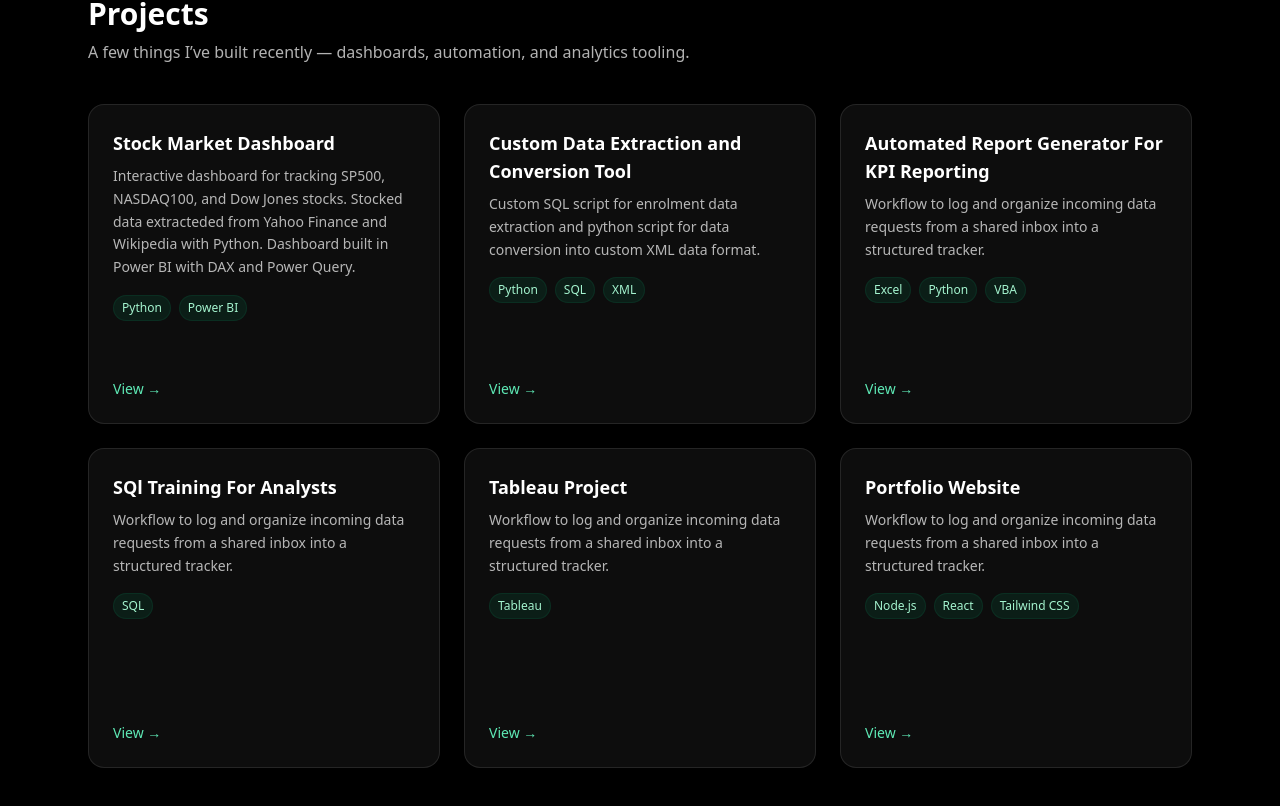
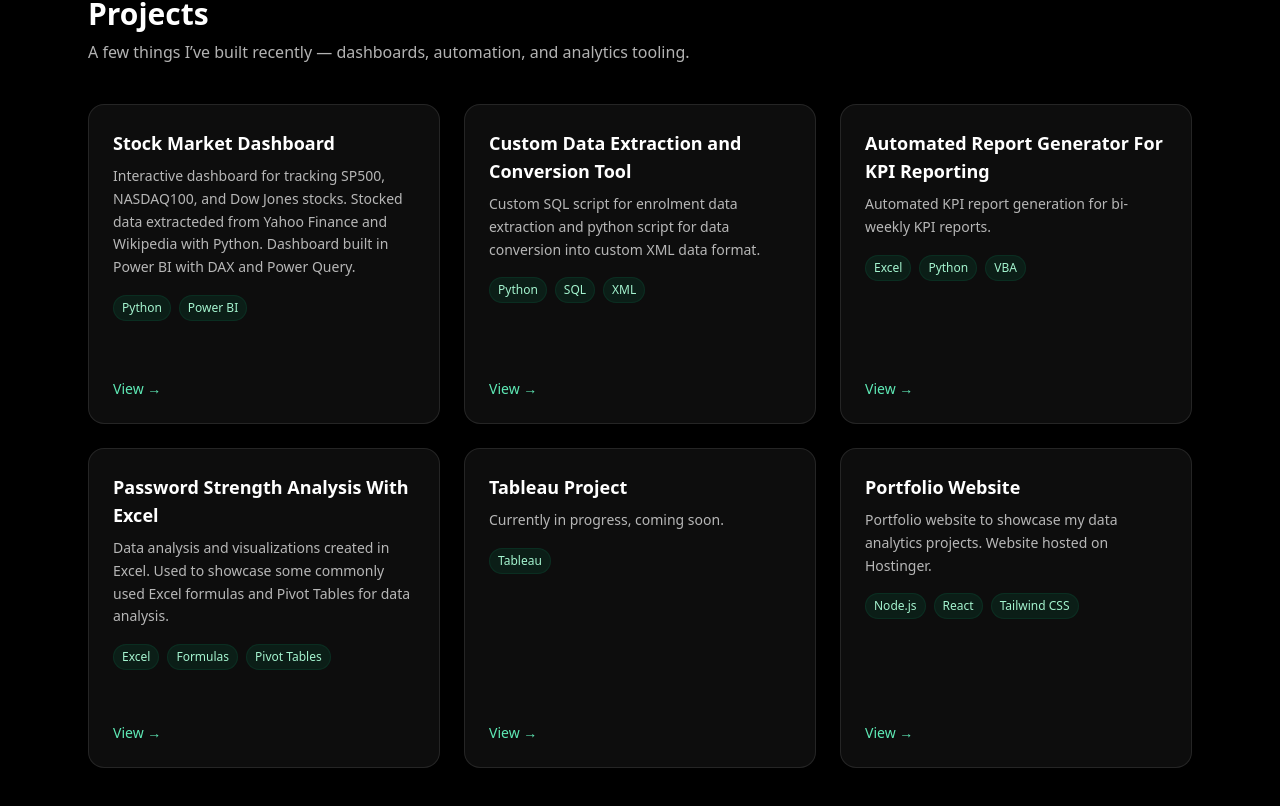
Before and after one commit to guochuanyong/billguoportfolio, a React (Vite) app in the folder my-website/: page / in a window 1280 px wide. Shown: the part 1132-1938 px from the top of the page. Built offline with nearby package versions, Linux system fonts and the light colour scheme.

Commit message:
Additional updates to website

```diff
--- a/my-website/index.html
+++ b/my-website/index.html
@@ -2,9 +2,9 @@
 <html lang="en">
   <head>
     <meta charset="UTF-8" />
-    <link rel="icon" type="image/svg+xml" href="/vite.svg" />
+    <link rel="icon" type="image/svg+xml" href="/favicon.svg" />
     <meta name="viewport" content="width=device-width, initial-scale=1.0" />
-    <title>my-website</title>
+    <title>Bill Guo's Portfolio</title>
   </head>
   <body>
     <div id="root"></div>
--- a/my-website/src/components/Projects.jsx
+++ b/my-website/src/components/Projects.jsx
@@ -17,30 +17,30 @@ export default function Projects() {
     {
       title: "Automated Report Generator For KPI Reporting",
       description:
-        "Workflow to log and organize incoming data requests from a shared inbox into a structured tracker.",
+        "Automated KPI report generation for bi-weekly KPI reports. ",
       tags: ["Excel", "Python", "VBA"],
-      link: "#",
+      link: "https://github.com/guochuanyong/KPI-Automation",
     },
     {
-      title: "SQl Training For Analysts",
+      title: "Password Strength Analysis With Excel",
       description:
-        "Workflow to log and organize incoming data requests from a shared inbox into a structured tracker.",
-      tags: ["SQL"],
-      link: "#",
+        "Data analysis and visualizations created in Excel. Used to showcase some commonly used Excel formulas and Pivot Tables for data analysis.",
+      tags: ["Excel", "Formulas", "Pivot Tables"],
+      link: "https://github.com/guochuanyong/password_strength",
     },
     {
       title: "Tableau Project",
       description:
-        "Workflow to log and organize incoming data requests from a shared inbox into a structured tracker.",
+        "Currently in progress, coming soon.",
       tags: ["Tableau"],
-      link: "#",
+      link: "Coming Soon",
     },
     {
       title: "Portfolio Website",
       description:
-        "Workflow to log and organize incoming data requests from a shared inbox into a structured tracker.",
+        "Portfolio website to showcase my data analytics projects. Website hosted on Hostinger. ",
       tags: ["Node.js", "React", "Tailwind CSS"],
-      link: "#",
+      link: "https://github.com/guochuanyong/billguoportfolio",
     },
   ];
 
```
Also changed, not shown: my-website/public/favicon.svg (added).
